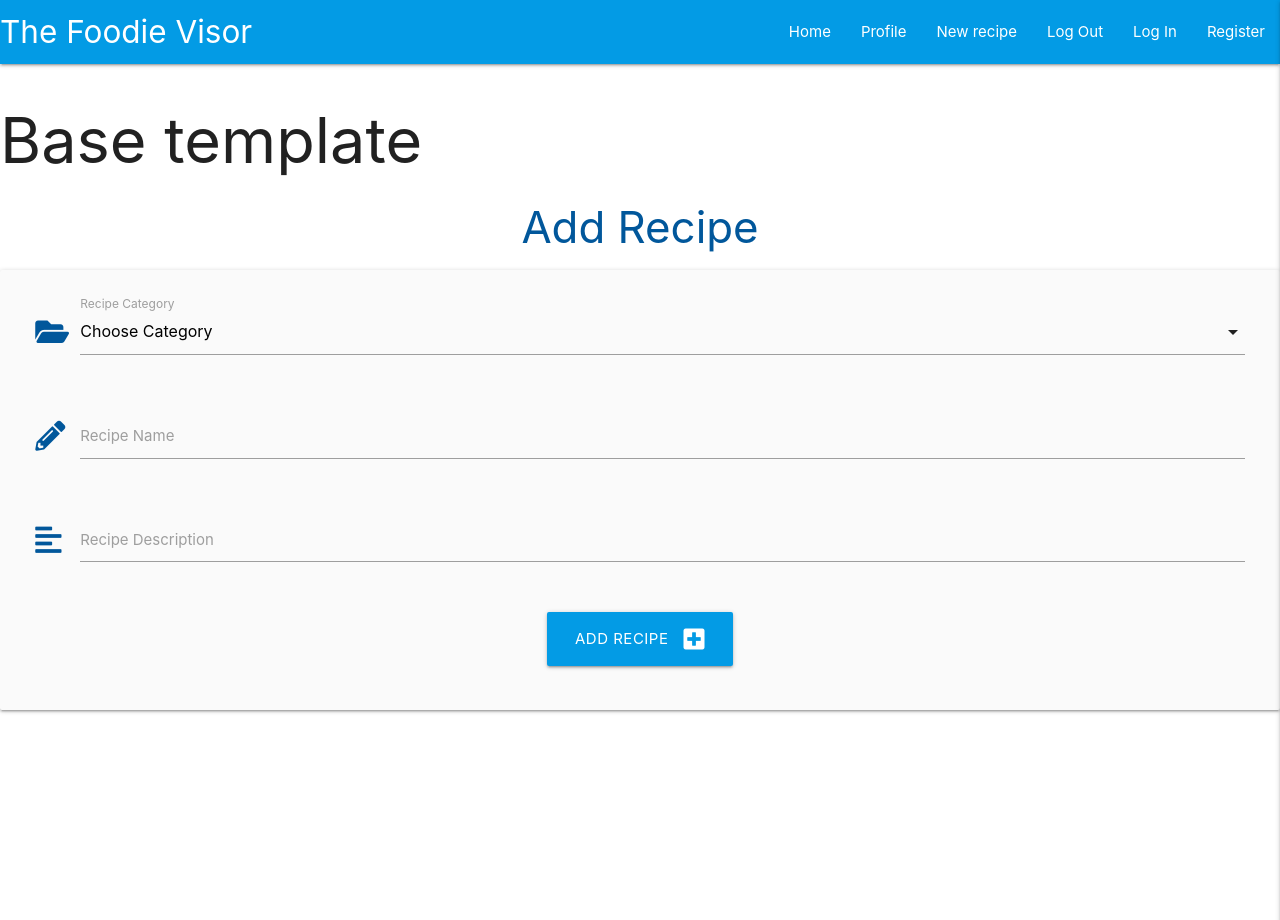
After one commit to MarcSparks7/The_Foodie_Visor, a Flask app: page /add_recipe in a window 1280 px wide. The commit adds this page. Run offline with Flask 2, Linux system fonts and the light colour scheme; data that the repository does not hold is empty; some libraries are stand-ins or nearby versions.

Commit message:
added form fileds to add_recipe.html and tested functionality for posting to db

```diff
--- a/app.py
+++ b/app.py
@@ -41,7 +41,7 @@
             "description": request.form.get("description"),
             "created_by": session["user"]
         }
-        mongo.db.tasks.insert_one(recipe)
+        mongo.db.recipes.insert_one(recipe)
         flash("Recipe Added Successfully Added")
         return redirect(url_for("get_recipes"))
 
--- /dev/null
+++ b/templates/add_recipe.html
@@ -0,0 +1,50 @@
+{% extends "base.html" %}
+{% block content %}
+
+    <h3 class="light-blue-text text-darken-4 center-align">Add Recipe</h3>
+
+    <div class="row card-panel grey lighten-5">
+        <form class="col s12" method="POST" action="{{ url_for('add_recipe') }}">
+        <!-- task selection -->
+            <div class="row">
+                <div class="input-field col s12">
+                    <i class="fas fa-folder-open prefix light-blue-text text-darken-4"></i>
+                    <select id="category_name" name="category_name" class="validate" required>
+                        <option value="" disabled selected>Choose Category</option>
+                        {% for category in categories %}
+                            <option value="{{ category.category_name }}">{{ category.category_name }}</option>
+                        {% endfor %}
+                    </select>
+                    <label for="category_name">Recipe Category</label>
+                </div>
+            </div>
+            <!-- task name -->
+            <div class="row">
+                <div class="input-field col s12">
+                    <i class="fas fa-pencil-alt prefix light-blue-text text-darken-4"></i>
+                    <input id="recipe_name" name="recipe_name" minlength="5" maxlength="50"
+                        type="text" class="validate" required>
+                    <label for="recipe_name">Recipe Name</label>
+                </div>
+            </div>
+            <!-- task description -->
+            <div class="row">
+                <div class="input-field col s12">
+                    <i class="fas fa-align-left prefix light-blue-text text-darken-4"></i>
+                    <textarea id="description" name="description" minlength="5"
+                        maxlength="200" class="materialize-textarea validate" required></textarea>
+                    <label for="description">Recipe Description</label>
+                </div>
+            </div>
+            <!----submit-->
+            <div class="row">
+                <div class="col s12 center-align">
+                    <button type="submit" class="btn-large light-blue darken-1 text-shadow">
+                        Add Recipe <i class="fas fa-plus-square right"></i>
+                    </button>
+                </div>
+            </div>
+        </form>
+    </div>
+
+{% endblock %}
--- a/templates/base.html
+++ b/templates/base.html
@@ -20,7 +20,7 @@
 				<ul class="right hide-on-med-and-down">
 					<li><a href="{{ url_for('get_recipes') }}">Home</a></li>
                     <li><a href="{{ url_for('profile', username=session['user']) }}">Profile</a></li>
-                    <li><a href="">New recipe</a></li>
+                    <li><a href="{{ url_for('add_recipe') }}">New recipe</a></li>
                     <li><a href="">Log Out</a></li>
                     <li><a href="{{ url_for('login') }}">Log In</a></li>
                     <li><a href="{{ url_for('register') }}">Register</a></li>
```
Also changed, not shown: templates/add_receipe.html (deleted, +0 -19 lines).
